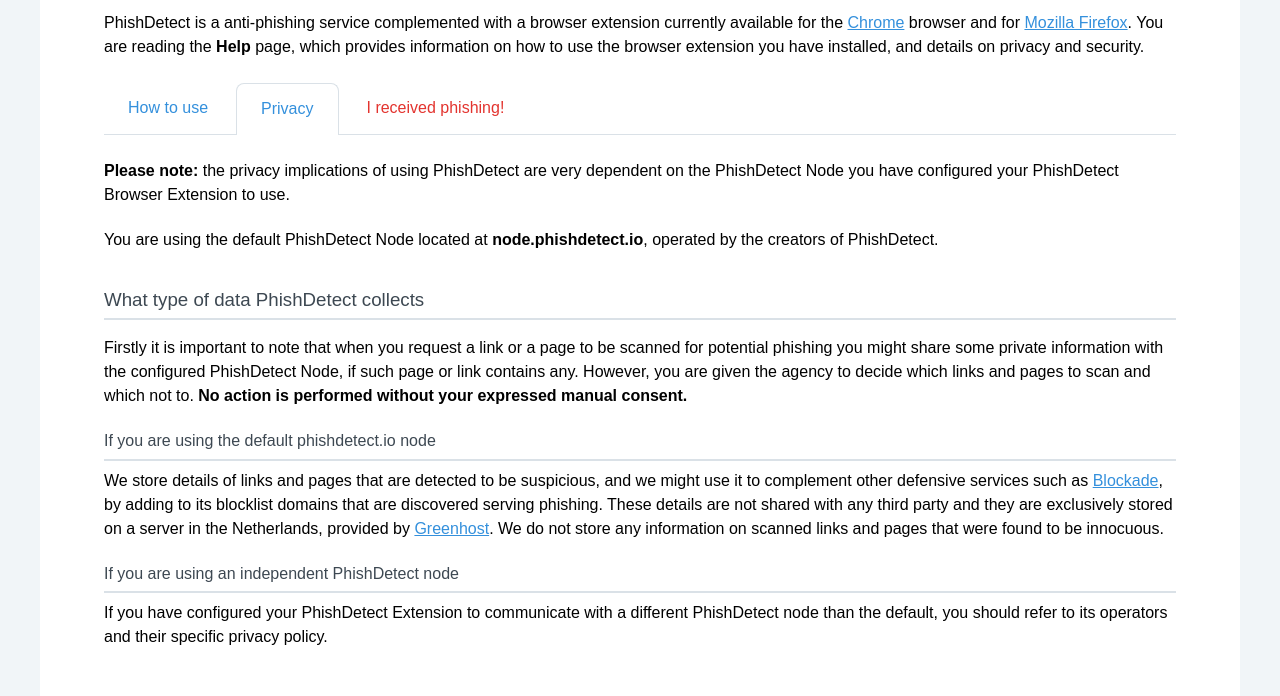
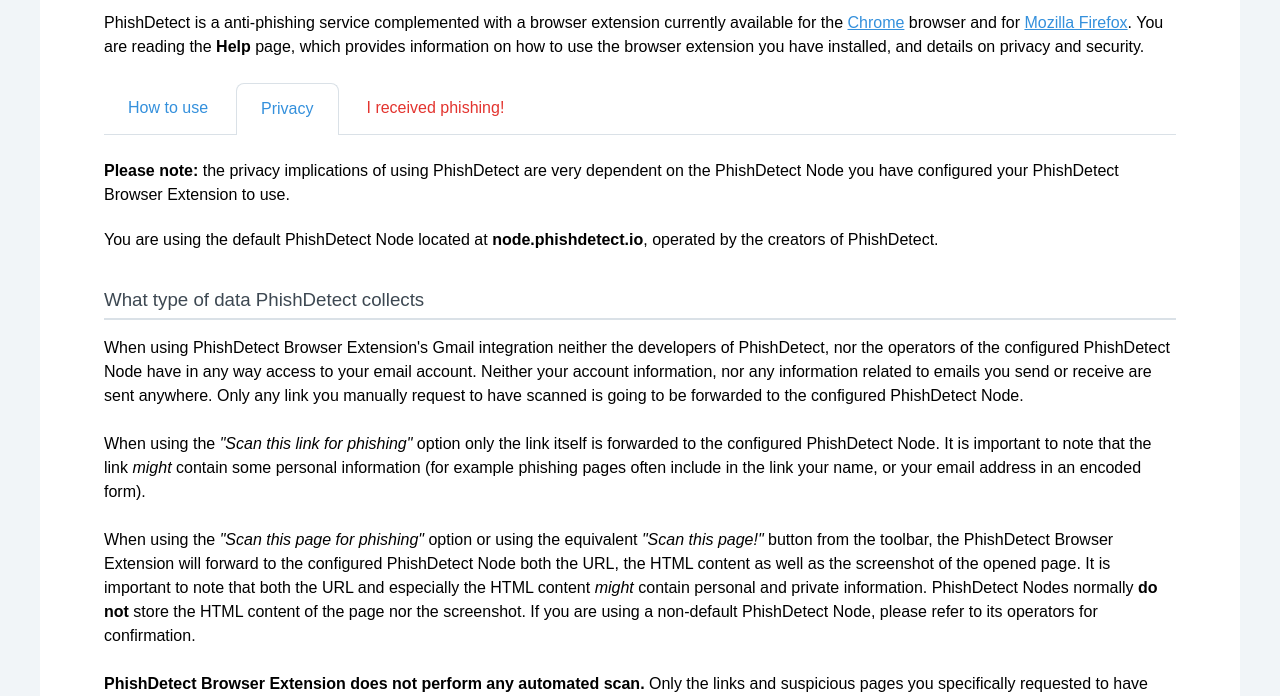
Before and after one commit to phishdetect/phishdetect-extension, a browser extension: page pages/help/privacy.html in a window 1280 px wide. Shown: the part 238-934 px from the top of the page. Drawn offline with Linux system fonts and the light colour scheme.

Commit message:
Expanded on privacy policy

```diff
--- a/pages/help/privacy.html
+++ b/pages/help/privacy.html
@@ -31,7 +31,13 @@
 
     <h3>What type of data PhishDetect collects</h3>
 
-    <p>Firstly it is important to note that when you request a link or a page to be scanned for potential phishing you might share some private information with the configured PhishDetect Node, if such page or link contains any. However, you are given the agency to decide which links and pages to scan and which not to. <b>No action is performed without your expressed manual consent.</b></p>
+    <p>When using PhishDetect Browser Extension's Gmail integration neither the developers of PhishDetect, nor the operators of the configured PhishDetect Node have in any way access to your email account. Neither your account information, nor any information related to emails you send or receive are sent anywhere. Only any link you manually request to have scanned is going to be forwarded to the configured PhishDetect Node.</p>
+
+    <p>When using the <i>"Scan this link for phishing"</i> option only the link itself is forwarded to the configured PhishDetect Node. It is important to note that the link <i>might</i> contain some personal information (for example phishing pages often include in the link your name, or your email address in an encoded form).</p>
+
+    <p>When using the <i>"Scan this page for phishing"</i> option or using the equivalent <i>"Scan this page!"</i> button from the toolbar, the PhishDetect Browser Extension will forward to the configured PhishDetect Node both the URL, the HTML content as well as the screenshot of the opened page. It is important to note that both the URL and especially the HTML content <i>might</i> contain personal and private information. PhishDetect Nodes normally <b>do not</b> store the HTML content of the page nor the screenshot. If you are using a non-default PhishDetect Node, please refer to its operators for confirmation.</p>
+
+    <p><b>PhishDetect Browser Extension does not perform any automated scan.</b> Only the links and suspicious pages you specifically requested to have verified are sent to the configured PhishDetect Node. <b>No action is performed without your expressed manual consent.</b></p>
 
     <h4>If you are using the default phishdetect.io node</h4>
 
```
